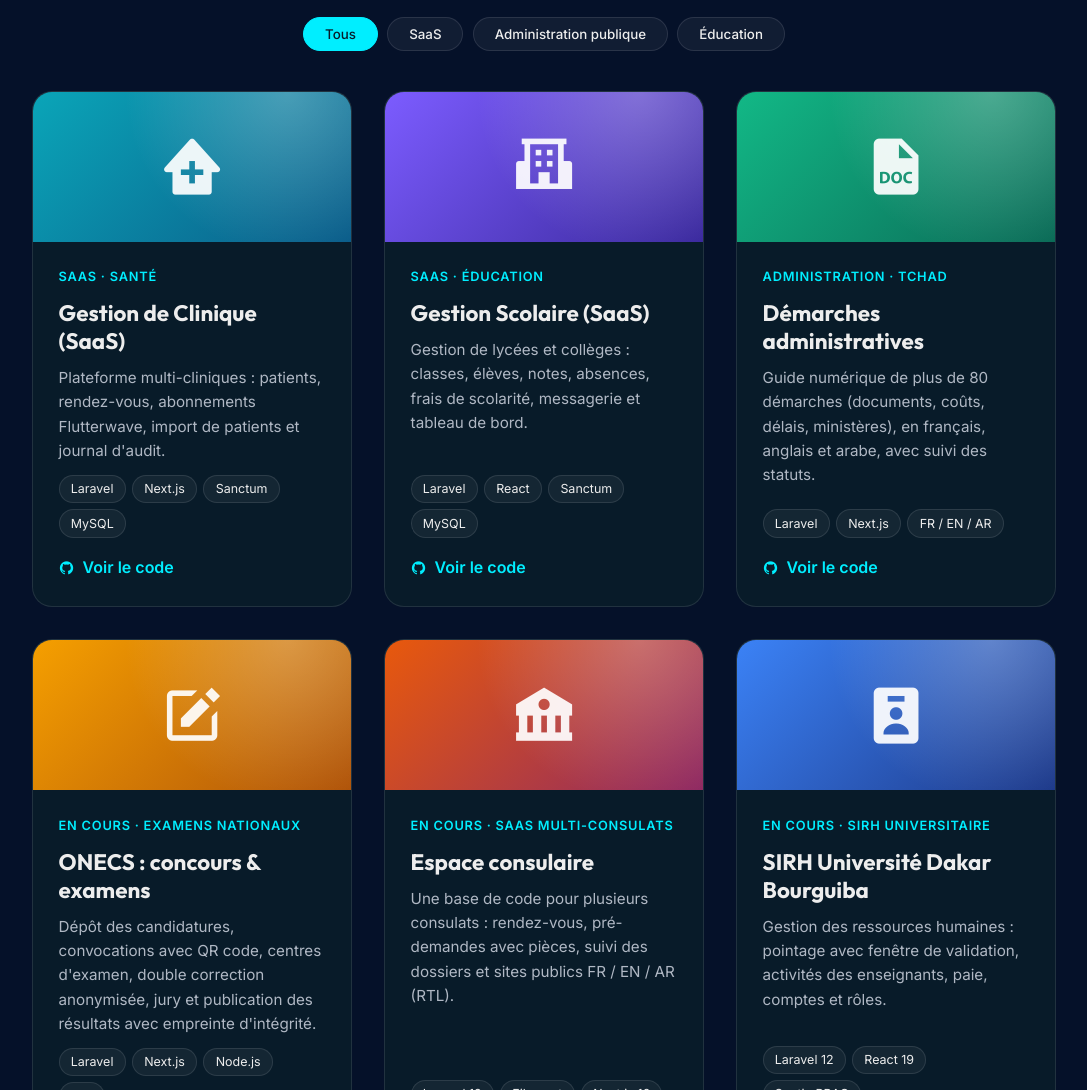
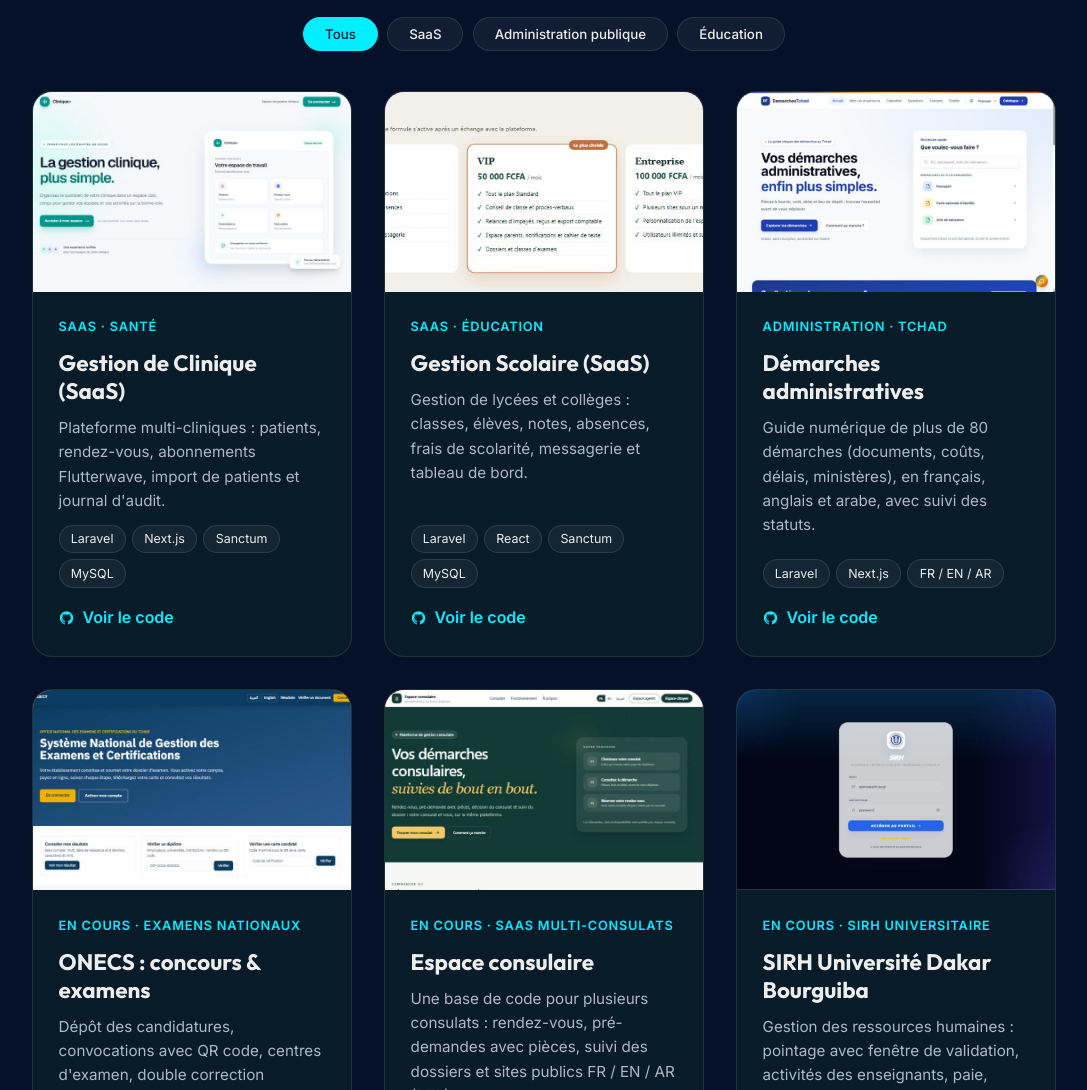
Before and after one commit to Ben-Adjid/portfolio, a plain HTML site: page index.html in a window 1280 px wide. Shown: the part 3480-4570 px from the top of the page, without its empty margins (96-1183 px from the left). Drawn offline with nearby package versions, Linux system fonts and the light colour scheme.

Commit message:
Ajout des vraies captures d'ecran des projets

```diff
--- a/index.html
+++ b/index.html
@@ -242,7 +242,7 @@
             <div class="portfolio-container">
 
                 <article class="project reveal" data-cat="saas">
-                    <div class="project-cover c1"><i class='bx bxs-clinic'></i></div>
+                    <div class="project-cover c1"><img src="img/clinique.png" alt="Capture de la plateforme Clinique+" loading="lazy"></div>
                     <div class="project-body">
                         <span class="project-tag">SaaS · Santé</span>
                         <h4>Gestion de Clinique (SaaS)</h4>
@@ -256,7 +256,7 @@
                 </article>
 
                 <article class="project reveal" data-cat="saas education">
-                    <div class="project-cover c2"><i class='bx bxs-school'></i></div>
+                    <div class="project-cover c2"><img src="img/scolaire.png" alt="Capture de la plateforme de gestion scolaire" loading="lazy"></div>
                     <div class="project-body">
                         <span class="project-tag">SaaS · Éducation</span>
                         <h4>Gestion Scolaire (SaaS)</h4>
@@ -270,7 +270,7 @@
                 </article>
 
                 <article class="project reveal" data-cat="public">
-                    <div class="project-cover c3"><i class='bx bxs-file-doc'></i></div>
+                    <div class="project-cover c3"><img src="img/demarches.jpg" alt="Capture du guide des démarches administratives" loading="lazy"></div>
                     <div class="project-body">
                         <span class="project-tag">Administration · Tchad</span>
                         <h4>Démarches administratives</h4>
@@ -283,7 +283,7 @@
                 </article>
 
                 <article class="project reveal" data-cat="public education">
-                    <div class="project-cover c4"><i class='bx bxs-edit'></i></div>
+                    <div class="project-cover c4"><img src="img/onecs.png" alt="Capture de la plateforme de gestion des examens" loading="lazy"></div>
                     <div class="project-body">
                         <span class="project-tag">En cours · Examens nationaux</span>
                         <h4>ONECS : concours &amp; examens</h4>
@@ -296,7 +296,7 @@
                 </article>
 
                 <article class="project reveal" data-cat="saas public">
-                    <div class="project-cover c5"><i class='bx bxs-bank'></i></div>
+                    <div class="project-cover c5"><img src="img/consulat.png" alt="Capture de la plateforme consulaire" loading="lazy"></div>
                     <div class="project-body">
                         <span class="project-tag">En cours · SaaS multi-consulats</span>
                         <h4>Espace consulaire</h4>
@@ -309,7 +309,7 @@
                 </article>
 
                 <article class="project reveal" data-cat="public education">
-                    <div class="project-cover c6"><i class='bx bxs-user-badge'></i></div>
+                    <div class="project-cover c6"><img src="img/sirh.jpg" alt="Capture de la page de connexion du SIRH" loading="lazy"></div>
                     <div class="project-body">
                         <span class="project-tag">En cours · SIRH universitaire</span>
                         <h4>SIRH Université Dakar Bourguiba</h4>
--- a/style.css
+++ b/style.css
@@ -770,8 +770,22 @@ section {
     display: none;
 }
 
+.project-cover img {
+    position: relative;
+    z-index: 1;
+    width: 100%;
+    height: 100%;
+    object-fit: cover;
+    object-position: top center;
+    transition: transform .5s ease;
+}
+
+.project:hover .project-cover img {
+    transform: scale(1.05);
+}
+
 .project-cover {
-    height: 150px;
+    height: 200px;
     display: flex;
     align-items: center;
     justify-content: center;
```
Also changed, not shown: img/clinique.png (added), img/consulat.png (added), img/demarches.jpg (added), img/onecs.png (added), img/scolaire.png (added), img/sirh.jpg (added).
